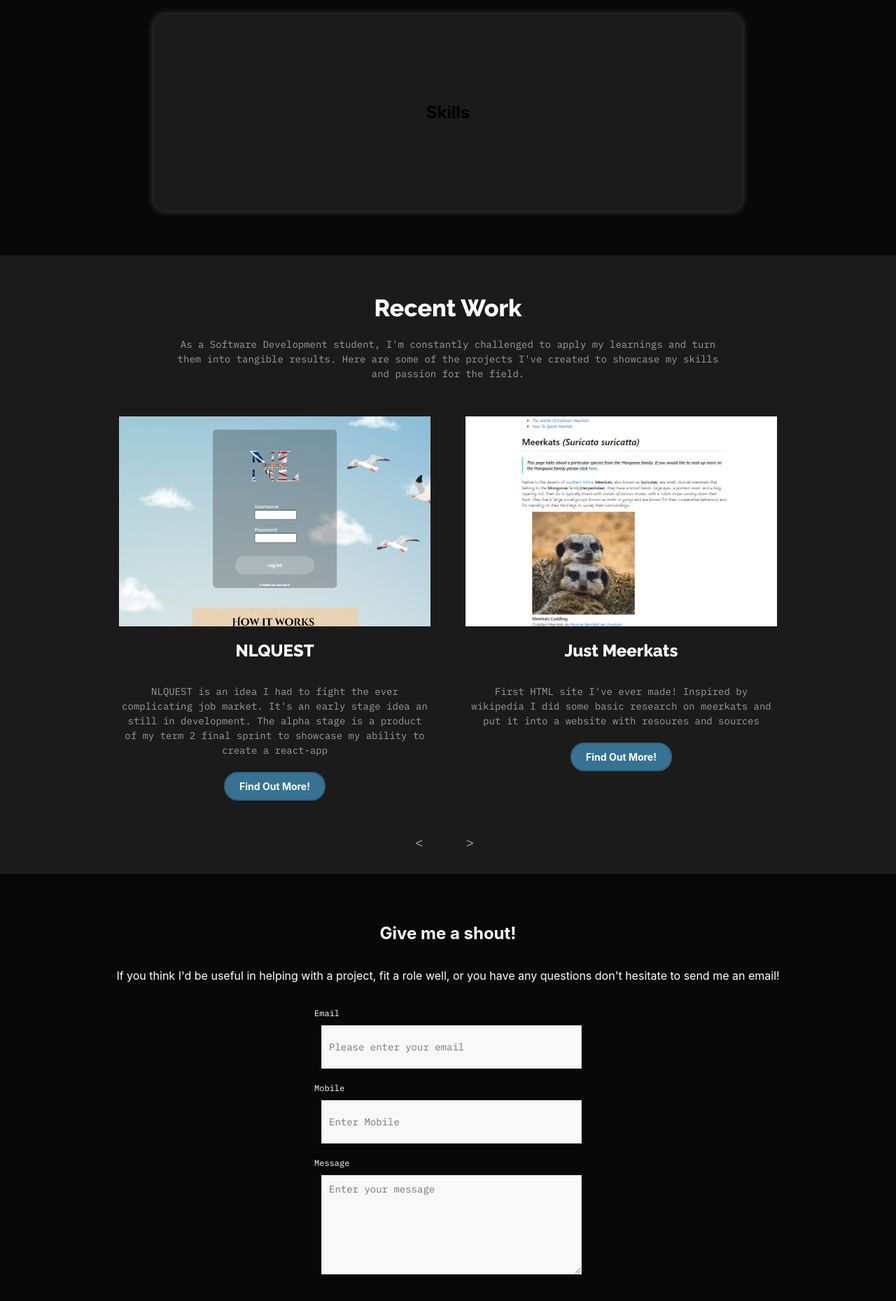
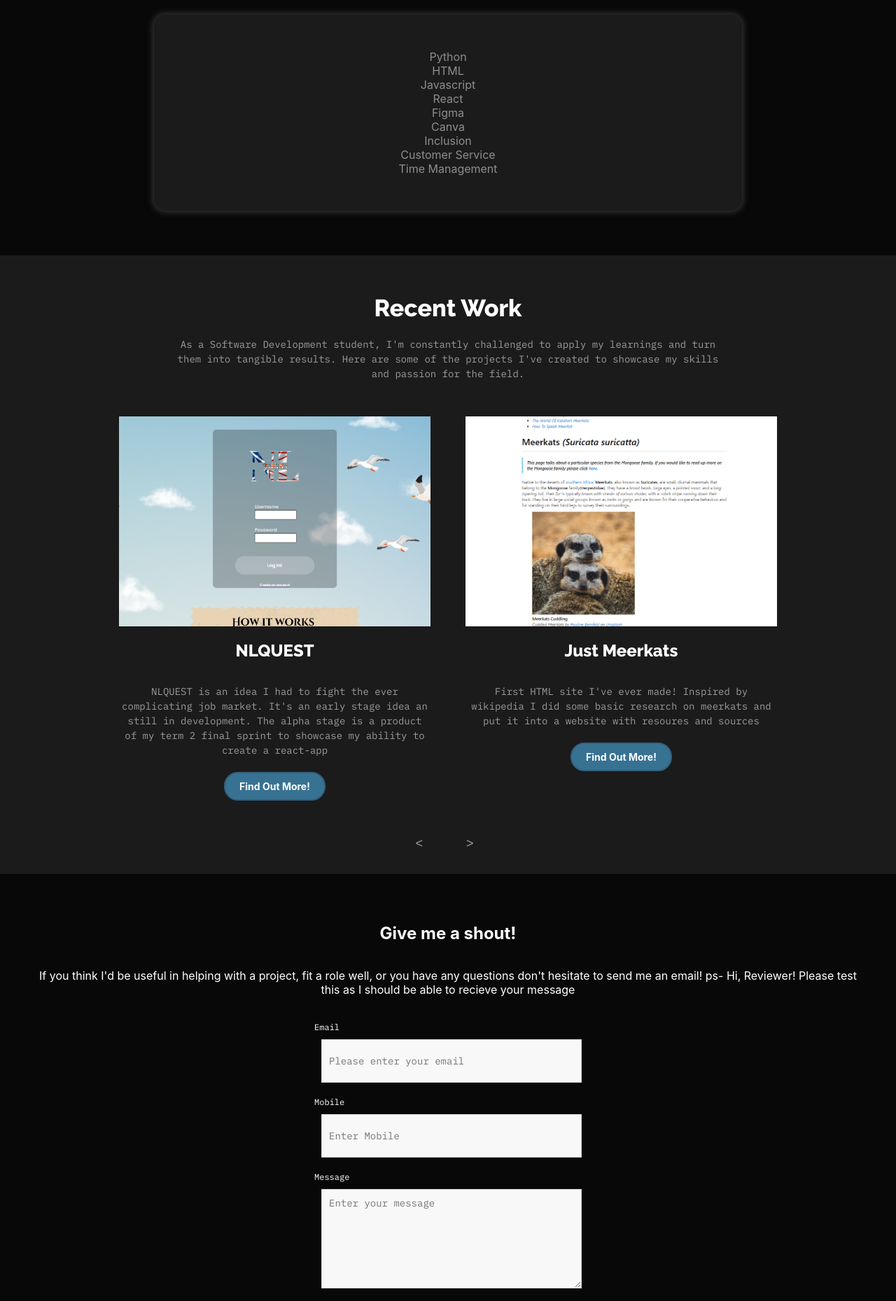
Before and after one commit to JonnyNL/Portfolio, a React (Create React App) app: page / in a window 1280 px wide. Shown: the part 2300-4159 px from the top of the page at 70% size. Built offline with nearby package versions, Linux system fonts and the light colour scheme.

Commit message:
a working contact formgit add .

```diff
--- a/src/components/Footer.jsx
+++ b/src/components/Footer.jsx
@@ -1,15 +1,47 @@
-import React from "react";
+import React, { useState } from "react";
 import "../styles/portfolio.css";
 
 const Footer = () => {
+  const [email, setEmail] = useState("");
+  const [mobile, setMobile] = useState("");
+  const [message, setMessage] = useState("");
+  const formEndpoint = "https://formspree.io/f/xpzekpzv"; // Replace 'your_form_id' with your actual Formspree form ID
+
+  const clearInputFields = () => {
+    setEmail("");
+    setMobile("");
+    setMessage("");
+  };
+
+  const handleSubmit = async (event) => {
+    event.preventDefault();
+    // Submit form data
+    const formData = new FormData(event.target);
+
+    try {
+      await fetch(formEndpoint, {
+        method: "POST",
+        body: formData,
+      });
+    } catch (error) {
+      // Handle network error
+    }
+
+    // Clear input fields after .5 seconds
+    setTimeout(() => {
+      clearInputFields();
+    }, 250);
+  };
+
   return (
     <div className="footer-container">
       <h2 className="footer-header">Give me a shout!</h2>
       <p className="footer-text">
         If you think I'd be useful in helping with a project, fit a role well,
-        or you have any questions don't hesitate to send me an email!
+        or you have any questions don't hesitate to send me an email! ps- Hi,
+        Reviewer! Please test this as I should be able to recieve your message
       </p>
-      <div className="finput-container">
+      <form className="finput-container" onSubmit={handleSubmit}>
         <div className="finput-group">
           <label className="finput-label" htmlFor="email">
             Email
@@ -20,7 +52,10 @@ const Footer = () => {
               type="email"
               id="email"
               name="email"
+              value={email}
               placeholder="Please enter your email"
+              onChange={(event) => setEmail(event.target.value)}
+              required
             />
           </div>
         </div>
@@ -34,7 +69,10 @@ const Footer = () => {
               type="tel"
               id="mobile"
               name="mobile"
+              value={mobile}
               placeholder="Enter Mobile"
+              onChange={(event) => setMobile(event.target.value)}
+              required
             />
           </div>
         </div>
@@ -47,12 +85,17 @@ const Footer = () => {
               className="fmessage-input"
               id="message"
               name="message"
+              value={message}
               placeholder="Enter your message"
+              onChange={(event) => setMessage(event.target.value)}
+              required
             ></textarea>
           </div>
         </div>
-        <button className="fsubmit-button">Submit</button>
-      </div>
+        <button type="submit" className="fsubmit-button">
+          Submit
+        </button>
+      </form>
     </div>
   );
 };
--- a/src/components/Skills.jsx
+++ b/src/components/Skills.jsx
@@ -27,14 +27,27 @@ const Skills = () => {
       <div className="skills-content">
         {activeTab === "skills" && (
           <div>
-            <h2>Skills</h2>
-            {/* Your skills content goes here */}
+            <div>Python</div>
+            <div>HTML</div>
+            <div>Javascript</div>
+            <div>React</div>
+            <div>Figma</div>
+            <div>Canva</div>
+
+            <div>Inclusion</div>
+            <div>Customer Service</div>
+            <div>Time Management</div>
           </div>
         )}
         {activeTab === "traits" && (
           <div>
-            <h2>Traits</h2>
-            {/* Your traits content goes here */}
+            <div>Loyal</div>
+            <div>Honest</div>
+            <div>Honorable</div>
+            <div>Disciplined</div>
+            <div>Ambitious</div>
+            <div>Courageous</div>
+            <div>Shy</div>
           </div>
         )}
       </div>
--- a/src/styles/portfolio.css
+++ b/src/styles/portfolio.css
@@ -424,6 +424,7 @@ nav button.active {
   border-radius: 16px;
   box-shadow: 0 0 10px 2px rgba(59, 55, 55, 0.959);
   animation: glowing 2s infinite alternate;
+  color: #ffffff81;
 }
 
 @media only screen and (max-width: 768px) {
@@ -639,4 +640,22 @@ nav button.active {
   font-family: IBM Plex Mono;
   font-size: 14px;
   margin-top: 20px;
+  cursor: pointer;
+  transition: background-color 0.3s, border-color 0.3s;
 }
+
+.fsubmit-button:hover {
+  background-color: #33617b;
+  border-color: #2d556d;
+}
+
+.fsubmit-button:active {
+  background-color: #2d556d;
+  border-color: #244c63;
+}
+
+.fsubmit-button:focus {
+  outline: none;
+  background-color: #33617b;
+  border-color: #2d556d;
+}
```
